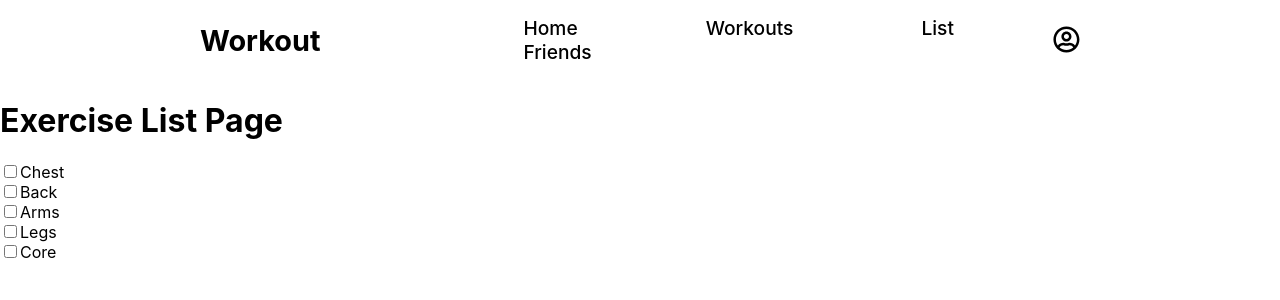
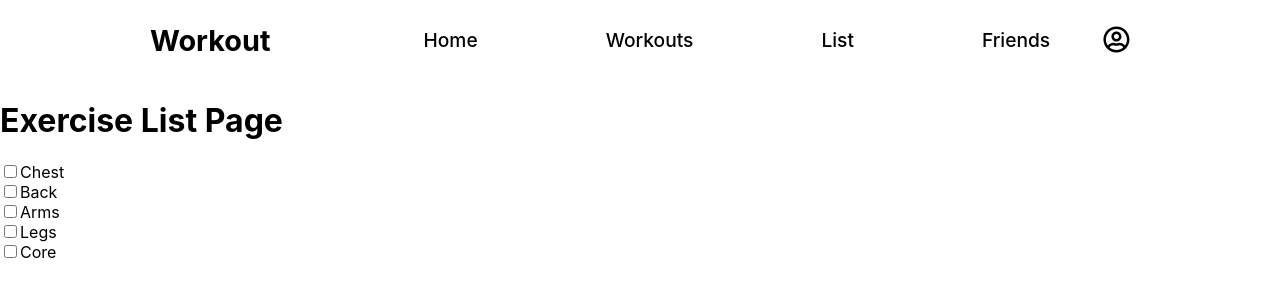
Before and after one commit to khaledelemam/WorkoutApp, a React (Create React App) app: page /ExerciseList in a window 1280 px wide. Shown: the top 300 px of the page. Built offline with nearby package versions, Linux system fonts and the light colour scheme; the HTML template or start-up script is replaced by a standard one.

Commit message:
added calender to home

```diff
--- a/package.json
+++ b/package.json
@@ -11,8 +11,11 @@
     "@testing-library/jest-dom": "^5.11.5",
     "@testing-library/react": "^11.1.0",
     "@testing-library/user-event": "^12.1.10",
+    "date-fns": "^2.16.1",
     "react": "^17.0.1",
+    "react-calendar": "^3.1.0",
     "react-dom": "^17.0.1",
+    "react-nice-dates": "^3.0.7",
     "react-router-dom": "^5.2.0",
     "react-scripts": "4.0.0",
     "web-vitals": "^0.2.4"
--- a/src/components/Home/index.css
+++ b/src/components/Home/index.css
@@ -0,0 +1,12 @@
+.nice-dates-navigation, .nice-dates-day, .nice-dates-week-header{
+  color: #111;
+  font-weight: 600;
+  font-family: 'Poppins'
+}
+.nice-dates-grid-container{
+  display: block;
+}
+#Calendar{
+  width: 700px;
+  margin-left: 150px;
+}
--- a/src/components/Home/index.js
+++ b/src/components/Home/index.js
@@ -1,12 +1,27 @@
 import React from 'react';
 import Tabs from "../Tabs"
+import { enGB } from 'date-fns/locale'
+import { DatePickerCalendar } from 'react-nice-dates'
+import 'react-nice-dates/build/style.css'
+import './index.css'
 
 class Home extends React.Component{
-
+  state = {
+  date: new Date(),
+  }
+  onChange = date => this.setState({ date })
   render(){
     return(
       <div>
-      <Tabs/>
+        <Tabs/>
+        <div id='Calendar'>
+          <DatePickerCalendar
+            date={this.state.date}
+            onDateChange={this.onChange}
+            locale={enGB}
+          />
+        </div>
+
       </div>
     );
   }
--- a/src/components/Tabs/index.css
+++ b/src/components/Tabs/index.css
@@ -7,7 +7,7 @@
 
 .tab-logo {
   color: #000;
-  margin-left: 200px;
+  margin-left: 150px;
   float: left;
 }
 
@@ -16,13 +16,13 @@
   font-size: 140%;
   float: right;
   position: absolute;
-  right: 200px;
+  right: 150px;
 }
 
 #tab ul {
 	margin: 0px;
 	padding: 3px;
-	margin-left: 200px;
+	margin-left: 150px;
 
 }
 
--- a/src/components/Tabs/index.js
+++ b/src/components/Tabs/index.js
@@ -11,7 +11,9 @@ class Tabs extends React.Component {
     return (
       // <div>
       <nav className ="TabItems">
-        <h1 className="tab-logo">Workout</h1>
+        <a href='/'>
+          <h1 className="tab-logo">Workout</h1>
+        </a>
         <div className="menu-icon" ></div>
         <div id="tab">
           <ul>
```
Also changed, not shown: 1 other file (tests, documents, lock files or other folders).
